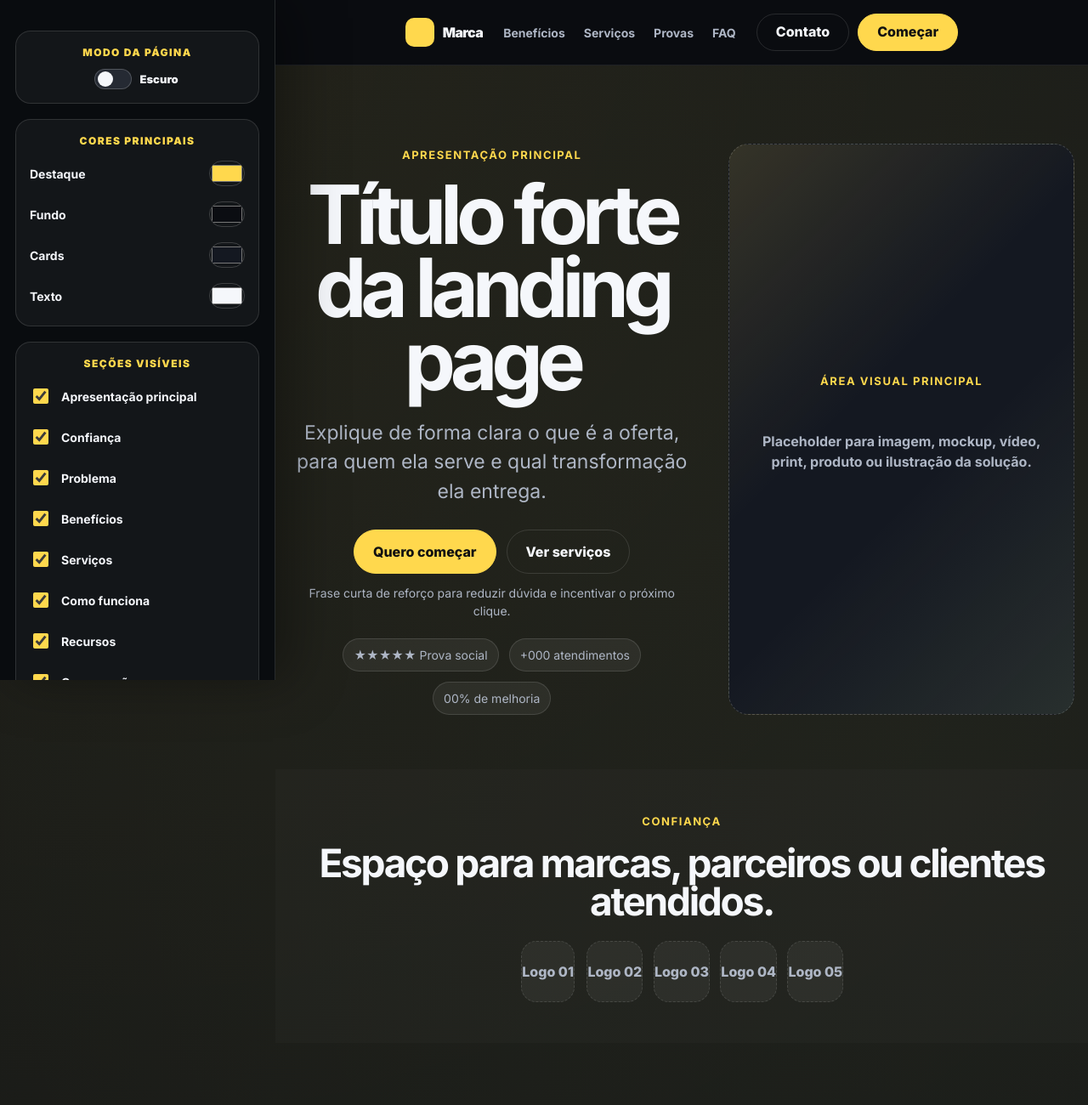
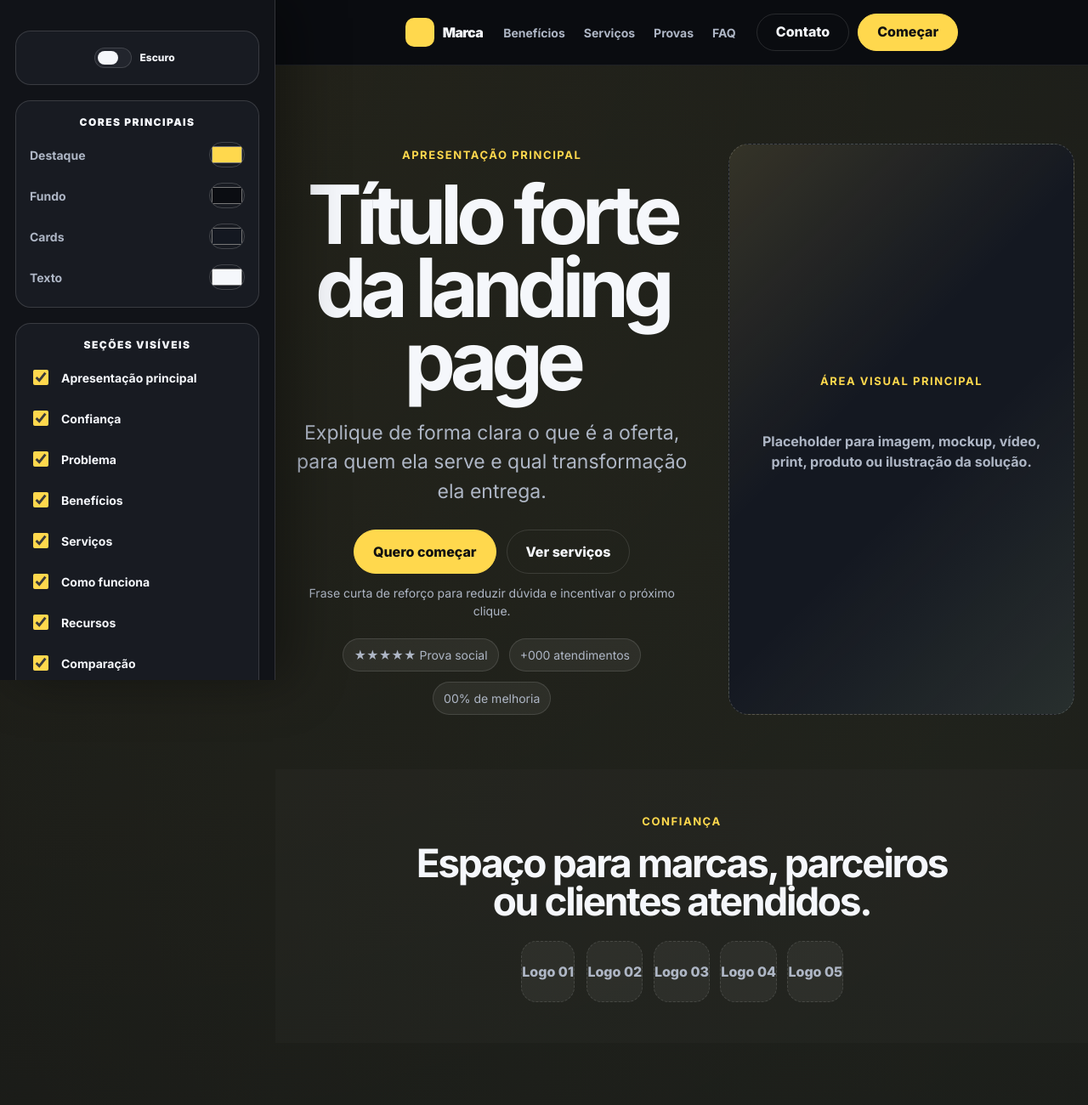
Before and after one commit to Lguirelli/duck, a plain HTML site: page index.html in a window 1280 px wide. Shown: the top 1300 px of the page at 85% size. Drawn offline with Linux system fonts and the light colour scheme.

Commit message:
Add files via upload

```diff
--- a/css/styles.css
+++ b/css/styles.css
@@ -2544,3 +2544,191 @@ body[data-theme="dark"] .editor-panel {
   text-align: left !important;
   pointer-events: none !important;
 }
+
+
+/* =========================
+   PATCH: EDITOR ISOLADO + SEM HIFENIZAÇÃO
+========================= */
+
+/* Evita quebra de palavras em sílabas nos textos da landing. */
+.editable-main,
+.editable-main *,
+.site-header,
+.site-header *,
+.site-footer,
+.site-footer * {
+  hyphens: none !important;
+  -webkit-hyphens: none !important;
+  -ms-hyphens: none !important;
+  word-break: normal !important;
+  overflow-wrap: break-word !important;
+}
+
+.editable-main h1,
+.editable-main h2,
+.editable-main h3,
+.editable-main h4,
+.editable-main h5,
+.editable-main h6,
+.hero-title,
+.section-title,
+.card h3,
+.service-slide h3 {
+  word-break: normal !important;
+  overflow-wrap: normal !important;
+  hyphens: none !important;
+  -webkit-hyphens: none !important;
+  text-wrap: balance;
+}
+
+.editable-main p,
+.editable-main span,
+.editable-main li,
+.editable-main .editable-text,
+.editable-main .btn,
+.site-header .editable-text,
+.site-footer .editable-text {
+  word-break: normal !important;
+  overflow-wrap: break-word !important;
+  hyphens: none !important;
+  -webkit-hyphens: none !important;
+}
+
+/* Mantém a landing adaptável quando o texto editado crescer. */
+.editable-main section,
+.editable-main .section,
+.editable-main .hero,
+.editable-main .card,
+.editable-main .service-slide,
+.editable-main .placeholder,
+.editable-main .final-cta-box,
+.editable-main details {
+  height: auto !important;
+  min-height: max-content;
+  overflow: visible;
+}
+
+.editable-main .container,
+.editable-main .grid-2,
+.editable-main .grid-3,
+.editable-main .logo-strip,
+.editable-main .benefit-list,
+.editable-main .btn-row,
+.editable-main .hero-proof {
+  min-width: 0;
+}
+
+/* O painel do editor não deve ser afetado por modo claro/escuro nem pelas cores escolhidas. */
+.editor-panel,
+body[data-theme="light"] .editor-panel,
+body[data-theme="dark"] .editor-panel {
+  --editor-fixed-bg: #111318;
+  --editor-fixed-surface: #181b22;
+  --editor-fixed-surface-2: #22252d;
+  --editor-fixed-text: #f5f7fb;
+  --editor-fixed-muted: #aeb6c5;
+  --editor-fixed-line: rgba(255, 255, 255, .14);
+  --editor-fixed-accent: #ffd84d;
+  background: var(--editor-fixed-bg) !important;
+  color: var(--editor-fixed-text) !important;
+  border-right-color: var(--editor-fixed-line) !important;
+  box-shadow: 18px 0 60px rgba(0, 0, 0, .36) !important;
+}
+
+.editor-panel *,
+body[data-theme="light"] .editor-panel *,
+body[data-theme="dark"] .editor-panel * {
+  color: var(--editor-fixed-text) !important;
+  text-shadow: none !important;
+  hyphens: none !important;
+  -webkit-hyphens: none !important;
+  word-break: normal !important;
+}
+
+.editor-panel .editor-group {
+  background: var(--editor-fixed-surface) !important;
+  border-color: var(--editor-fixed-line) !important;
+}
+
+.editor-panel .editor-group-title,
+.editor-panel .editor-label {
+  color: var(--editor-fixed-accent) !important;
+}
+
+.editor-panel .section-toggle,
+.editor-panel .color-control,
+.editor-panel .theme-switch-text {
+  color: var(--editor-fixed-text) !important;
+}
+
+.editor-panel .color-control span,
+.editor-panel .section-toggle {
+  color: var(--editor-fixed-muted) !important;
+}
+
+.editor-panel .theme-toggle-button {
+  width: auto !important;
+  min-height: 30px !important;
+  padding: 0 !important;
+  gap: 10px !important;
+  border: 0 !important;
+  background: transparent !important;
+  color: var(--editor-fixed-text) !important;
+  box-shadow: none !important;
+  transform: none !important;
+}
+
+.editor-panel .theme-toggle-track {
+  width: 44px !important;
+  height: 24px !important;
+  padding: 3px !important;
+  border-radius: 999px !important;
+  display: inline-flex !important;
+  align-items: center !important;
+  justify-content: flex-start !important;
+  background: var(--editor-fixed-surface-2) !important;
+  border: 1px solid var(--editor-fixed-line) !important;
+  box-shadow: none !important;
+}
+
+.editor-panel .theme-toggle-dot {
+  position: static !important;
+  display: block !important;
+  width: 16px !important;
+  height: 16px !important;
+  border-radius: 999px !important;
+  background: #f5f7fb !important;
+  transform: translateX(0) !important;
+  transition: transform .18s ease, background .18s ease !important;
+  box-shadow: none !important;
+}
+
+.editor-panel .theme-toggle-button[aria-pressed="true"] .theme-toggle-track {
+  justify-content: flex-start !important;
+  background: rgba(255, 216, 77, .18) !important;
+  border-color: rgba(255, 216, 77, .65) !important;
+}
+
+.editor-panel .theme-toggle-button[aria-pressed="true"] .theme-toggle-dot {
+  transform: translateX(20px) !important;
+  background: var(--editor-fixed-accent) !important;
+}
+
+.editor-panel .theme-switch-text {
+  position: static !important;
+  min-width: 48px !important;
+  font-size: 12px !important;
+  font-weight: 800 !important;
+  text-align: left !important;
+  color: var(--editor-fixed-text) !important;
+}
+
+.editor-panel .editor-reset {
+  background: var(--editor-fixed-accent) !important;
+  color: #111111 !important;
+  border-color: var(--editor-fixed-accent) !important;
+}
+
+.editor-panel input[type="checkbox"] {
+  accent-color: var(--editor-fixed-accent) !important;
+}
--- a/index.html
+++ b/index.html
@@ -15,7 +15,6 @@
 
   <aside class="editor-panel" aria-label="Painel de edição da landing page">
     <div class="editor-group">
-      <span class="editor-group-title">Modo da página</span>
       <button class="theme-toggle-button" id="themeToggle" type="button" aria-pressed="false">
         <span class="theme-toggle-track" aria-hidden="true">
           <span class="theme-toggle-dot"></span>
```
